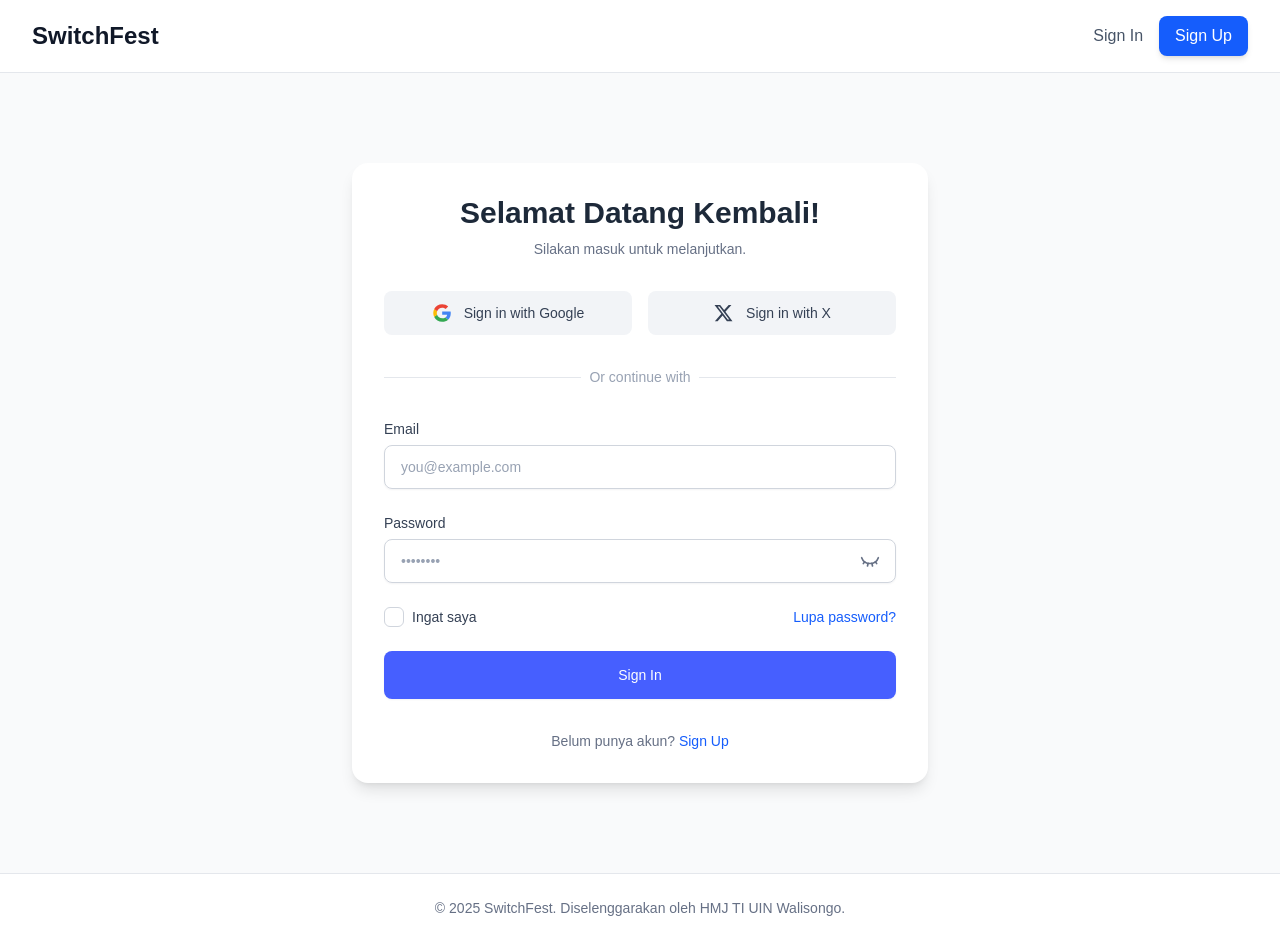
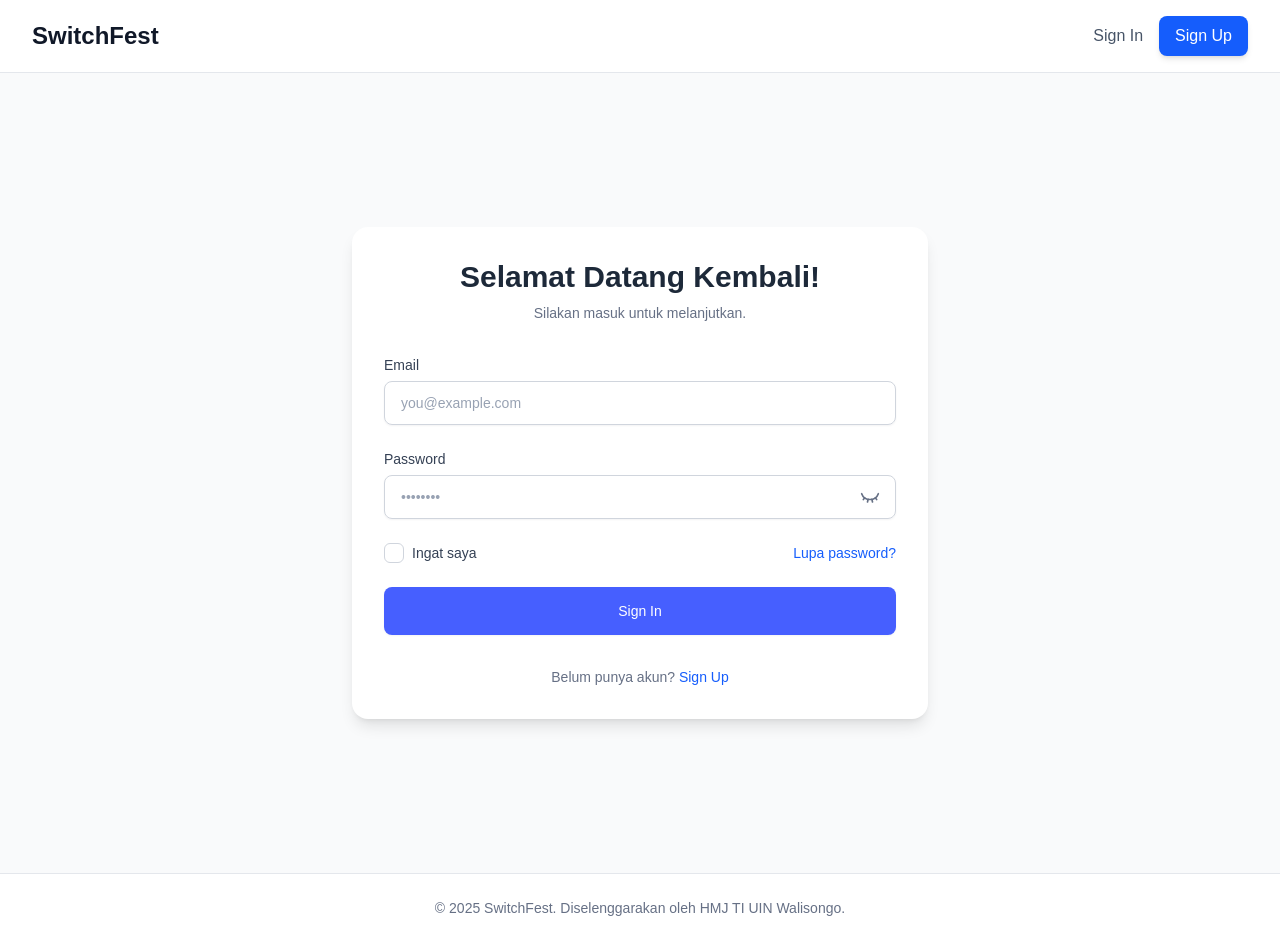
Before and after one commit to bisaqris/fe_switchfest2025, a Next.js app: page /auth/signin in a window 1280 px wide. Built offline with nearby package versions, Linux system fonts and the light colour scheme; no server answers.

Commit message:
feat: auth sign in

```diff
--- a/src/components/auth/SignInForm.tsx
+++ b/src/components/auth/SignInForm.tsx
@@ -67,61 +67,6 @@ export default function SignInPage() {
               Silakan masuk untuk melanjutkan.
             </p>
           </div>
-
-          <div className="grid grid-cols-1 gap-4 sm:grid-cols-2">
-            <button type="button" className="inline-flex items-center justify-center gap-3 py-3 text-sm font-normal text-gray-700 transition-colors bg-gray-100 rounded-lg px-7 hover:bg-gray-200 dark:bg-white/5 dark:text-white/90 dark:hover:bg-white/10">
-              <svg
-                width="20"
-                height="20"
-                viewBox="0 0 20 20"
-                fill="none"
-                xmlns="http://www.w3.org/2000/svg"
-              >
-                <path
-                  d="M18.7511 10.1944C18.7511 9.47495 18.6915 8.94995 18.5626 8.40552H10.1797V11.6527H15.1003C15.0011 12.4597 14.4654 13.675 13.2749 14.4916L13.2582 14.6003L15.9087 16.6126L16.0924 16.6305C17.7788 15.1041 18.7511 12.8583 18.7511 10.1944Z"
-                  fill="#4285F4"
-                />
-                <path
-                  d="M10.1788 18.75C12.5895 18.75 14.6133 17.9722 16.0915 16.6305L13.274 14.4916C12.5201 15.0068 11.5081 15.3666 10.1788 15.3666C7.81773 15.3666 5.81379 13.8402 5.09944 11.7305L4.99473 11.7392L2.23868 13.8295L2.20264 13.9277C3.67087 16.786 6.68674 18.75 10.1788 18.75Z"
-                  fill="#34A853"
-                />
-                <path
-                  d="M5.10014 11.7305C4.91165 11.186 4.80257 10.6027 4.80257 9.99992C4.80257 9.3971 4.91165 8.81379 5.09022 8.26935L5.08523 8.1534L2.29464 6.02954L2.20333 6.0721C1.5982 7.25823 1.25098 8.5902 1.25098 9.99992C1.25098 11.4096 1.5982 12.7415 2.20333 13.9277L5.10014 11.7305Z"
-                  fill="#FBBC05"
-                />
-                <path
-                  d="M10.1789 4.63331C11.8554 4.63331 12.9864 5.34303 13.6312 5.93612L16.1511 3.525C14.6035 2.11528 12.5895 1.25 10.1789 1.25C6.68676 1.25 3.67088 3.21387 2.20264 6.07218L5.08953 8.26943C5.81381 6.15972 7.81776 4.63331 10.1789 4.63331Z"
-                  fill="#EB4335"
-                />
-              </svg>
-              Sign in with Google
-            </button>
-            <button type="button" className="inline-flex items-center justify-center gap-3 py-3 text-sm font-normal text-gray-700 transition-colors bg-gray-100 rounded-lg px-7 hover:bg-gray-200 dark:bg-white/5 dark:text-white/90 dark:hover:bg-white/10">
-              <svg
-                width="21"
-                className="fill-current"
-                height="20"
-                viewBox="0 0 21 20"
-                fill="none"
-                xmlns="http://www.w3.org/2000/svg"
-              >
-                <path d="M15.6705 1.875H18.4272L12.4047 8.75833L19.4897 18.125H13.9422L9.59717 12.4442L4.62554 18.125H1.86721L8.30887 10.7625L1.51221 1.875H7.20054L11.128 7.0675L15.6705 1.875ZM14.703 16.475H16.2305L6.37054 3.43833H4.73137L14.703 16.475Z" />
-              </svg>
-              Sign in with X
-            </button>
-          </div>
-
-          <div className="relative">
-            <div className="absolute inset-0 flex items-center">
-              <div className="w-full border-t border-gray-200 dark:border-gray-700"></div>
-            </div>
-            <div className="relative flex justify-center text-sm">
-              <span className="px-2 text-gray-400 bg-white dark:bg-gray-800">
-                Or continue with
-              </span>
-            </div>
-          </div>
-
           <form onSubmit={handleSubmit} className="space-y-6">
             <div>
               <Label htmlFor="email">Email</Label>
```
